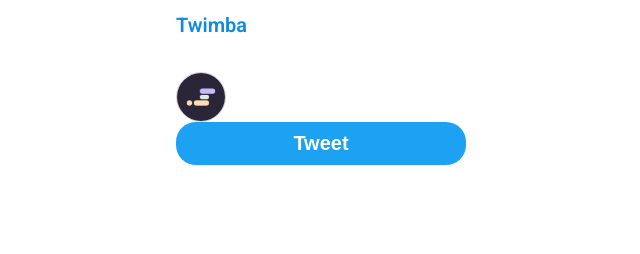
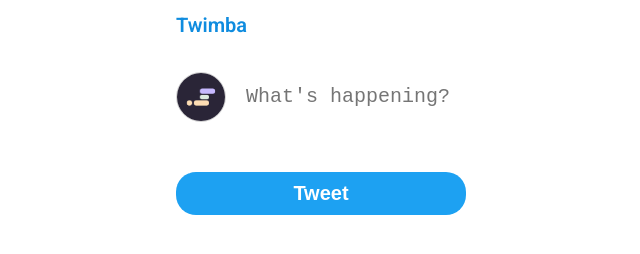
Before and after one commit to vishalicious213/twitter-clone, a plain HTML site: page index.html in a window 1280 px wide. Shown: the whole page, without its empty margins (319-959 px from the left). Drawn offline with Linux system fonts and the light colour scheme.

Commit message:
added textarea for input and turned off resizing capability

```diff
--- a/index.css
+++ b/index.css
@@ -52,6 +52,7 @@ textarea{
     width: 100%;
     font-size: 20px;
     line-height: 30px;
+    resize: none;
 }
 
 button{
--- a/index.html
+++ b/index.html
@@ -18,6 +18,7 @@
 	<main>
 		<div class="tweet-input-area">
 			<img src="images/scrimbalogo.png" class="profile-pic">
+            <textarea id="tweet-input" placeholder="What's happening?"></textarea>
 		</div>
 		<button id="tweet-btn">Tweet</button>
 		<div class="feed" id="feed"></div>
```
